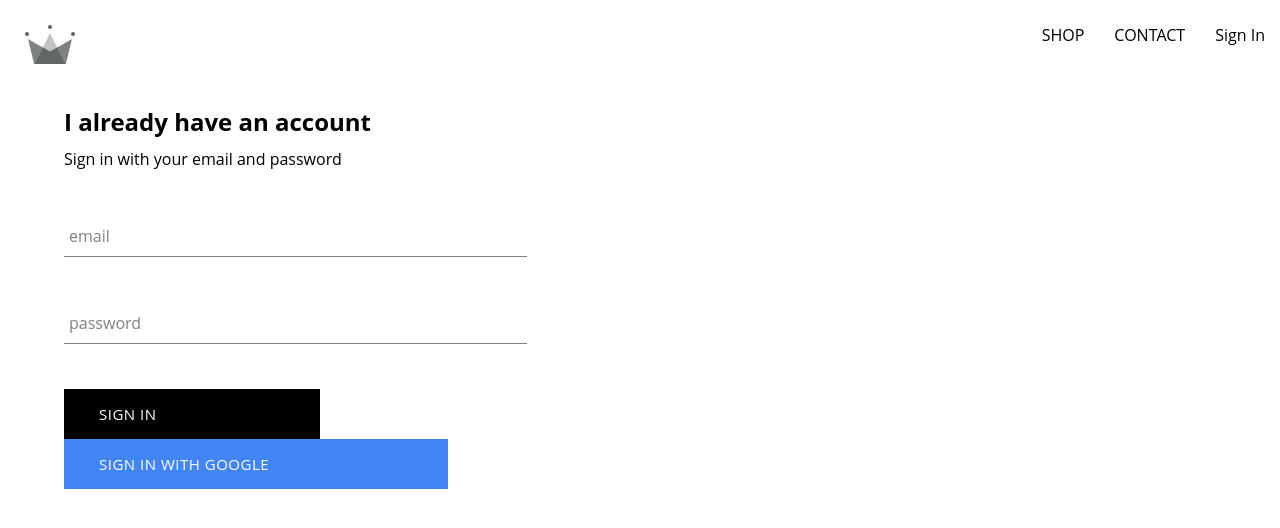
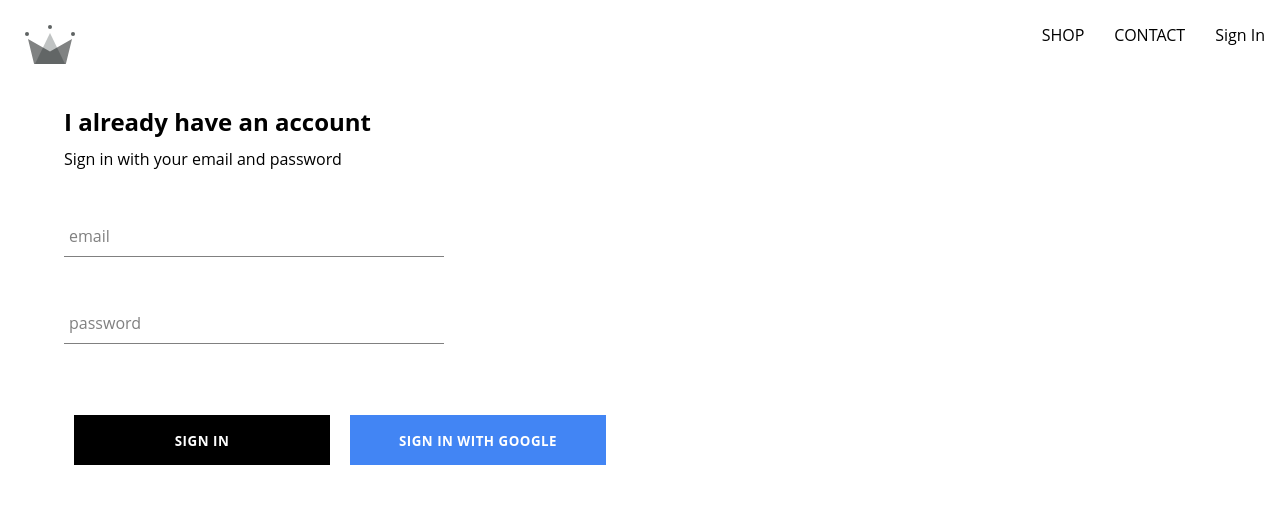
Before and after one commit to Dawoodayaz20/cloth_react_app, a React (Create React App) app: page /signin in a window 1280 px wide. Shown: the top 528 px of the page. Built offline with nearby package versions, Linux system fonts and the light colour scheme; no server answers; the HTML template or start-up script is replaced by a standard one.

Commit message:
created sign in page with sign in component.

```diff
--- a/src/App.css
+++ b/src/App.css
@@ -10,3 +10,7 @@ a {
   text-decoration: none;
   color: black;
 }
+
+*{
+  box-sizing: border-box;
+}
--- a/src/components/custom-button/custom-button.styles.scss
+++ b/src/components/custom-button/custom-button.styles.scss
@@ -1,20 +1,18 @@
 .custom-button {
-    min-width: 165px;
     width: 20vw;
     height: 50px;
     letter-spacing: 0.5px;
     line-height: 50px;
-    padding: 0 35px 0 35px;
-    font-size: 15px;
     background-color: black;
     color: white;
     text-transform: uppercase;
     font-family: 'Open Sans';
-    // font-weight: bold;
+    font-weight: bold;
     border: none;
     text-align: center;
     cursor: pointer;
-    display: inline-flex;
+    overflow: visible;
+    margin: 2vw 10px 0px 10px;
 
     &:hover {
       background-color: white;
@@ -25,12 +23,9 @@
     &.google-sign-in{
       background-color: #4285f4;
       color: white;
-      width: 30vw;
-      // overflow: ;
+      word-break: break-word;
 
       &:hover{
-        // background-color: #357ae8;
-        // border: none;
         background-color: white;
         color: black;
         border: 1px solid black;
--- a/src/components/sign-in/signin.component.jsx
+++ b/src/components/sign-in/signin.component.jsx
@@ -47,12 +47,14 @@ class SignIn extends React.Component{
                     label='password'
                     required
                     />
+                    <div className="buttons-container">
                     <CustomButton type="submit">
                         Sign In
                     </CustomButton>
                     <CustomButton onClick={signInWithGoogle} isGoogleSignIn>
                         Sign In with Google
                     </CustomButton>
+                    </div>
                 </form>
             </div>
         )
--- a/src/components/sign-in/signin.styles.scss
+++ b/src/components/sign-in/signin.styles.scss
@@ -1,10 +1,15 @@
 .sign-in{
     margin-left: 5vw;
-    width : 35vw;
+    width : 380px;
     display: flex;
     flex-direction: column;
 
     .title{
         margin: 10px 0;
     }
+
+    .buttons-container{
+        display: inline-flex;
+        justify-content: space-between;
+    }
 }
```
